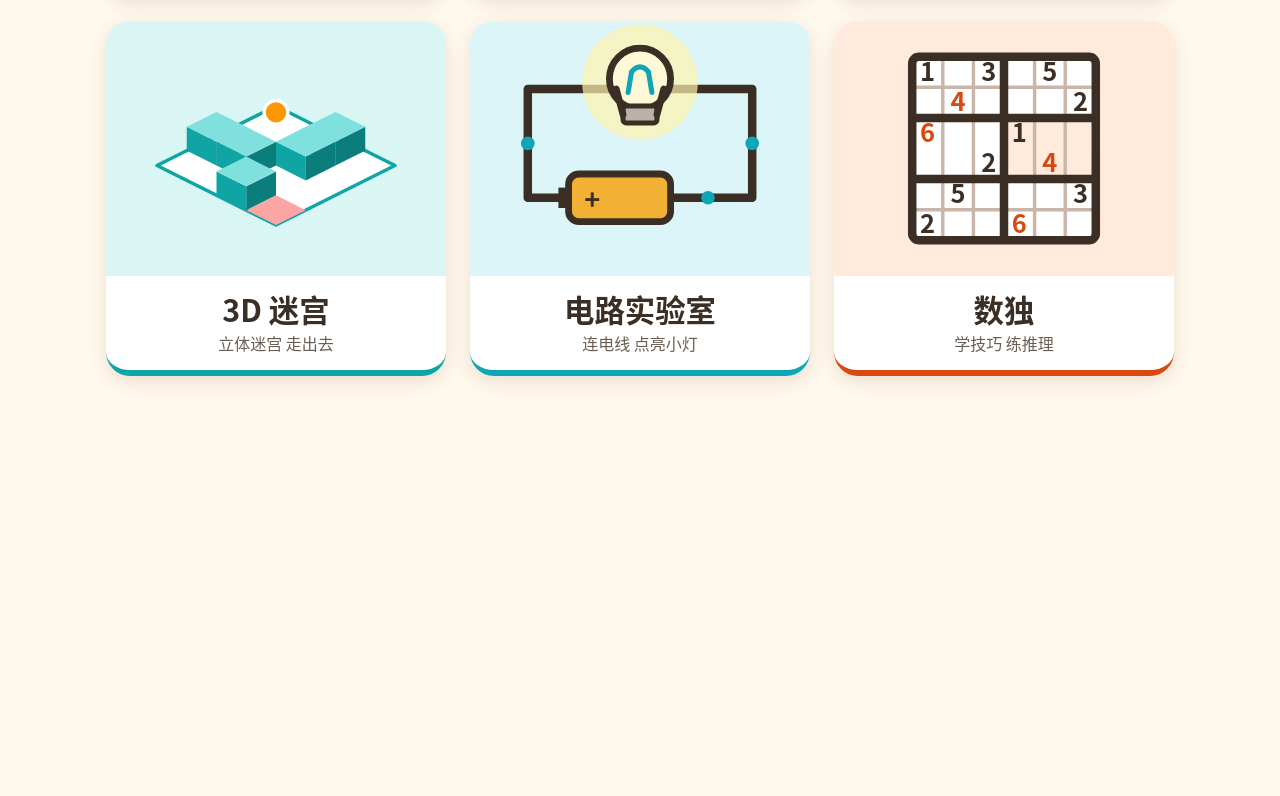
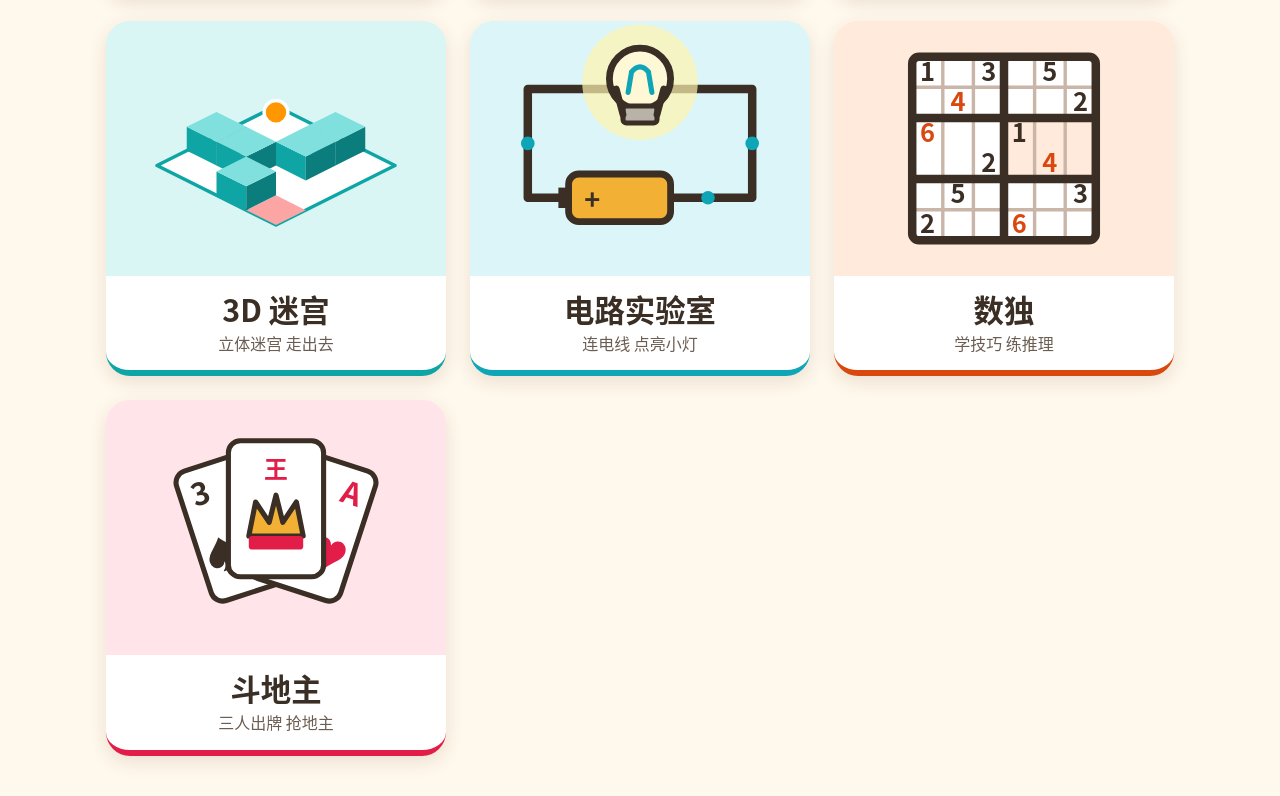
Before and after one commit to childe/saisai.me, a plain HTML site: page index.html in a window 1280 px wide. Shown: the part 863-1659 px from the top of the page. Before the commit the page ends 1279 px from the top, so only its background shows below. Drawn offline with Linux system fonts and the light colour scheme.

Commit message:
feat(home): 主页加斗地主卡片，跳到 ddz.ohmycat.me
Co-Authored-By: Claude Opus 5.5 <noreply@anthropic.com>

```diff
--- a/index.html
+++ b/index.html
@@ -71,6 +71,7 @@
         .card[data-tool="maze3d"]   { --accent: #0ea5a4; --tint: #d9f6f4; }
         .card[data-tool="circuit"]  { --accent: #0ea5b7; --tint: #dcf5f8; }
         .card[data-tool="sudoku"]   { --accent: #d9480f; --tint: #ffeadb; }
+        .card[data-tool="ddz"]      { --accent: #e11d48; --tint: #ffe4e9; }
         .card-art {
             display: block;
             aspect-ratio: 4 / 3;
@@ -354,6 +355,27 @@
                 <span class="card-title">数独</span>
                 <span class="card-desc">学技巧 练推理</span>
             </a>
+            <a class="card" href="https://ddz.ohmycat.me" data-tool="ddz">
+                <span class="card-art"><svg class="art" viewBox="0 0 200 150" aria-hidden="true" focusable="false">
+                    <rect width="200" height="150" fill="var(--tint)"/>
+                    <g transform="rotate(-18 100 140)">
+                        <rect x="72" y="30" width="56" height="80" rx="7" fill="#ffffff" stroke="#3a2e25" stroke-width="3"/>
+                        <text x="84" y="52" text-anchor="middle" font-size="18" font-weight="800" fill="#3a2e25">3</text>
+                        <text x="86" y="92" text-anchor="middle" font-size="22" fill="#3a2e25">♠</text>
+                    </g>
+                    <g transform="rotate(18 100 140)">
+                        <rect x="72" y="30" width="56" height="80" rx="7" fill="#ffffff" stroke="#3a2e25" stroke-width="3"/>
+                        <text x="116" y="52" text-anchor="middle" font-size="18" font-weight="800" fill="var(--accent)">A</text>
+                        <text x="114" y="92" text-anchor="middle" font-size="22" fill="var(--accent)">♥</text>
+                    </g>
+                    <rect x="72" y="24" width="56" height="80" rx="7" fill="#ffffff" stroke="#3a2e25" stroke-width="3"/>
+                    <text x="100" y="46" text-anchor="middle" font-size="14" font-weight="800" fill="var(--accent)">王</text>
+                    <path d="M84 80 L88 60 L96 72 L100 56 L104 72 L112 60 L116 80 Z" fill="#f2b134" stroke="#3a2e25" stroke-width="3" stroke-linejoin="round"/>
+                    <rect x="84" y="80" width="32" height="8" rx="2" fill="var(--accent)"/>
+                </svg></span>
+                <span class="card-title">斗地主</span>
+                <span class="card-desc">三人出牌 抢地主</span>
+            </a>
         </main>
     </div>
 </body>
```
Also changed, not shown: tests/homepage.test.mjs (+7 -3 lines), 1 other file.
